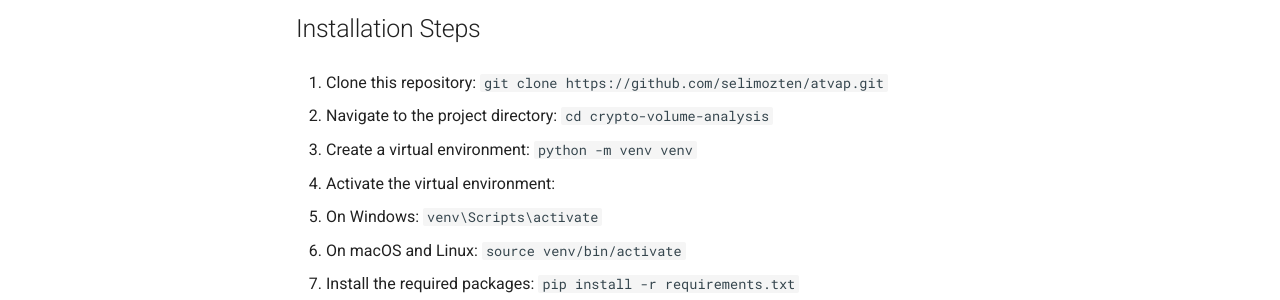
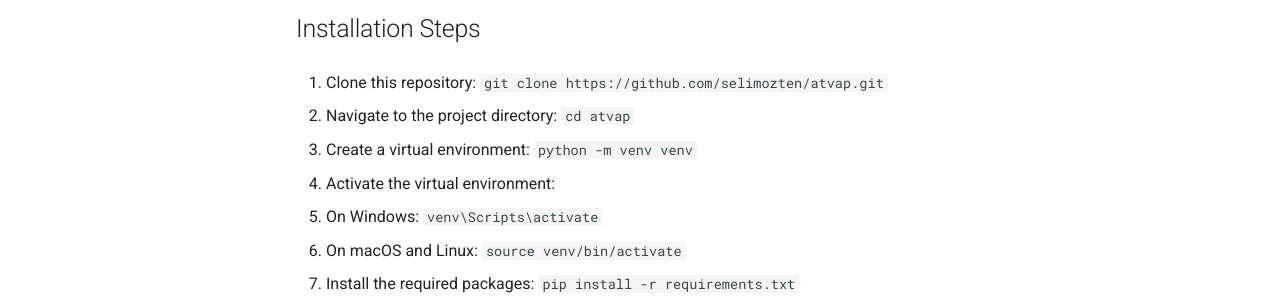
Before and after one commit to selimozten/atvap, an MkDocs documentation site: the page built from docs/installation.md, in a window 1280 px wide and 993 px high. Shown: the part 519-819 px from the top of the window. Built offline with MkDocs 1.6.1 and Material for MkDocs 9.7.7, drawn with Linux system fonts in a browser that asks for light colours.

Commit message:
mkdocs conf

````diff
--- a/docs/installation.md
+++ b/docs/installation.md
@@ -20,7 +20,7 @@ Follow these steps to set up the ATVaP project on your local machine.
 
 2. Navigate to the project directory:
    ```
-   cd crypto-volume-analysis
+   cd atvap
    ```
 
 3. Create a virtual environment:
````
